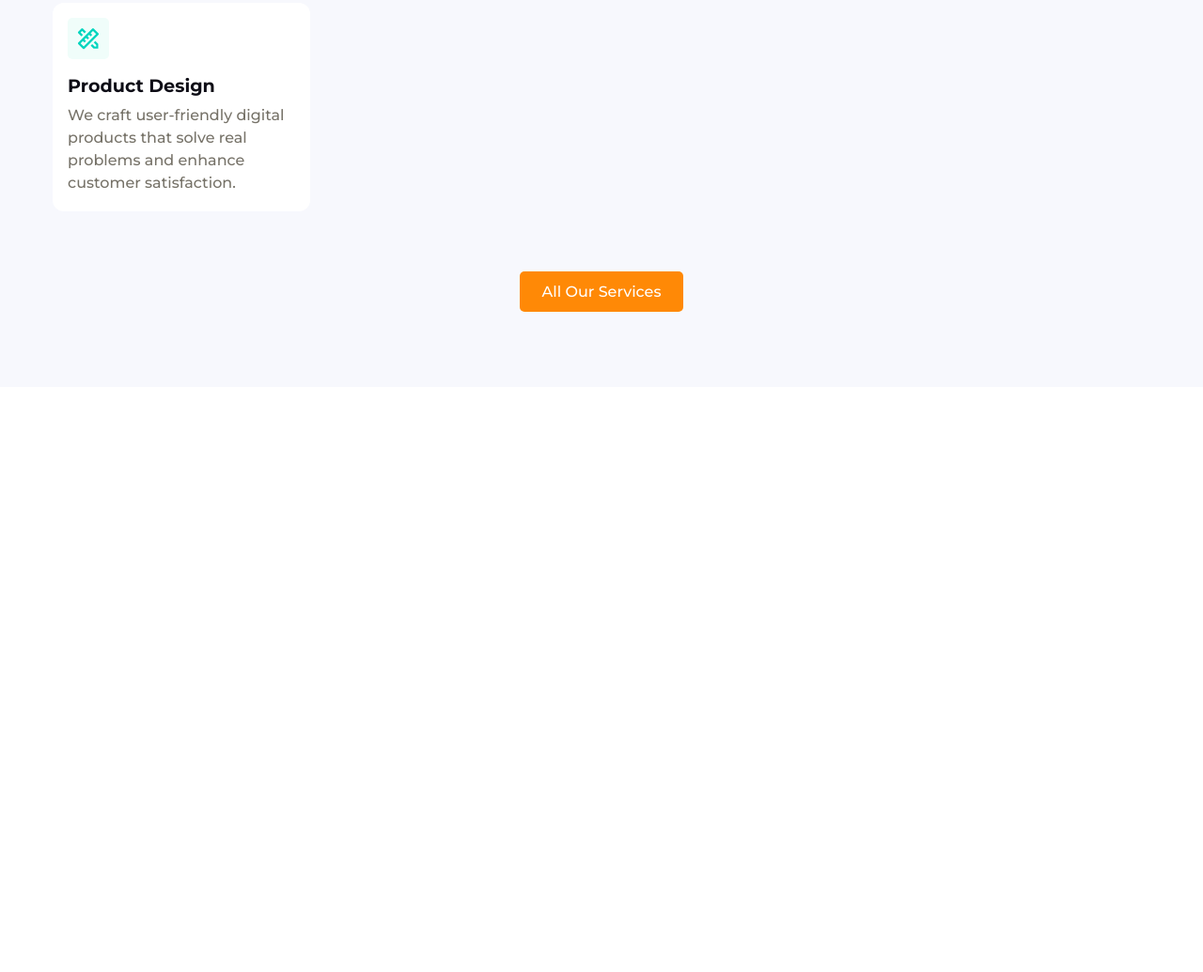
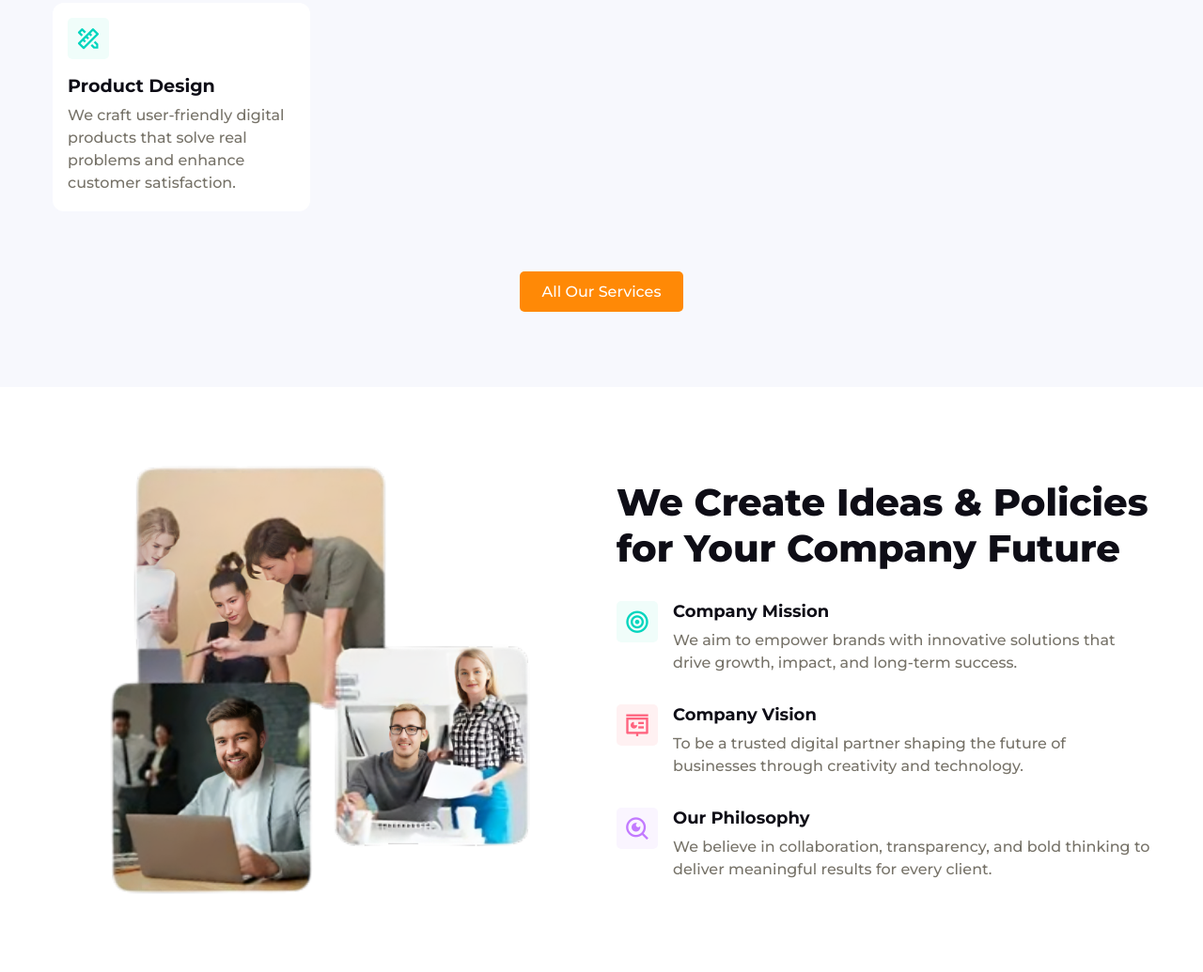
Before and after one commit to yarasa27/Marketing-Agency-Website, a plain HTML site: page index.html in a window 1280 px wide. Shown: the part 852-1887 px from the top of the page at 94% size. Before the commit the page ends 1264 px from the top, so only its background shows below. Drawn offline with nearby package versions, Linux system fonts and the light colour scheme.

Commit message:
section 2 html css and js

```diff
--- a/index.html
+++ b/index.html
@@ -102,6 +102,50 @@
       </div>
     </section>
 
+    <section class="section__container about__container" id="about">
+      <div class="about__image">
+        <img src="assets/about.png" alt="about" />
+      </div>
+      <div class="about__content">
+        <h2 class="section__header">
+          We Create Ideas & Policies for Your Company Future
+        </h2>
+        <ul class="about__list">
+          <li>
+            <span><i class="ri-focus-2-line"></i></span>
+            <div>
+              <h4>Company Mission</h4>
+              <p class="section__description">
+                We aim to empower brands with innovative solutions that drive
+                growth, impact, and long-term success.
+              </p>
+            </div>
+          </li>
+          <li>
+            <span><i class="ri-slideshow-line"></i></span>
+            <div>
+              <h4>Company Vision</h4>
+              <p class="section__description">
+                To be a trusted digital partner shaping the future of businesses
+                through creativity and technology.
+              </p>
+            </div>
+          </li>
+          <li>
+            <span><i class="ri-search-eye-line"></i></span>
+            <div>
+              <h4>Our Philosophy</h4>
+              <p class="section__description">
+                We believe in collaboration, transparency, and bold thinking to
+                deliver meaningful results for every client.
+              </p>
+            </div>
+          </li>
+        </ul>
+      </div>
+    </section>
+
+
 
     <script src="https://unpkg.com/scrollreveal"></script>
     <script src="https://cdn.jsdelivr.net/npm/swiper@11/swiper-bundle.min.js"></script>
--- a/main.js
+++ b/main.js
@@ -35,3 +35,15 @@ ScrollReveal().reveal(".service__card", {
   ...scrollRevealOption,
   interval: 500,
 });
+ScrollReveal().reveal(".service__btn", {
+  ...scrollRevealOption,
+  delay: 2000,
+});
+ScrollReveal().reveal(".about__container .section__header", {
+  ...scrollRevealOption,
+});
+ScrollReveal().reveal(".about__list li", {
+  ...scrollRevealOption,
+  delay: 500,
+  interval: 500,
+});
--- a/styles.css
+++ b/styles.css
@@ -276,6 +276,64 @@ nav {
   justify-content: center;
 }
 
+.about__container {
+  display: grid;
+  gap: 2rem;
+}
+
+.about__image img {
+  max-width: 450px;
+  margin-inline: auto;
+}
+
+.about__content .section__header {
+  margin-bottom: 2rem;
+  text-align: left;
+}
+
+.about__list {
+  display: grid;
+  gap: 2rem;
+}
+
+.about__list li {
+  display: flex;
+  align-items: flex-start;
+  gap: 1rem;
+}
+
+.about__list li span {
+  max-width: max-content;
+  padding: 5px 8px;
+  font-size: 1.75rem;
+  border-radius: 5px;
+}
+
+.about__list li:nth-child(1) span {
+  color: #00d5be;
+  background-color: #f0fdfa;
+}
+
+.about__list li:nth-child(2) span {
+  color: #ff637e;
+  background-color: #fff1f2;
+}
+
+.about__list li:nth-child(3) span {
+  color: #c27aff;
+  background-color: #faf5ff;
+}
+
+.about__list h4 {
+  margin-bottom: 0.5rem;
+  font-size: 1.125rem;
+  font-weight: 700;
+  color: var(--text-dark);
+}
+
+.about__list .section__description {
+  text-align: left;
+}
 
 
 
@@ -350,6 +408,10 @@ nav {
   .service__grid{
     grid-template-columns: repeat(4, 1fr);
   }
+  .about__container{
+    grid-template-columns: repeat(2, 1fr);
+    align-items: center;
+  }
 }
 
 @media (width > 1024px) {
```
